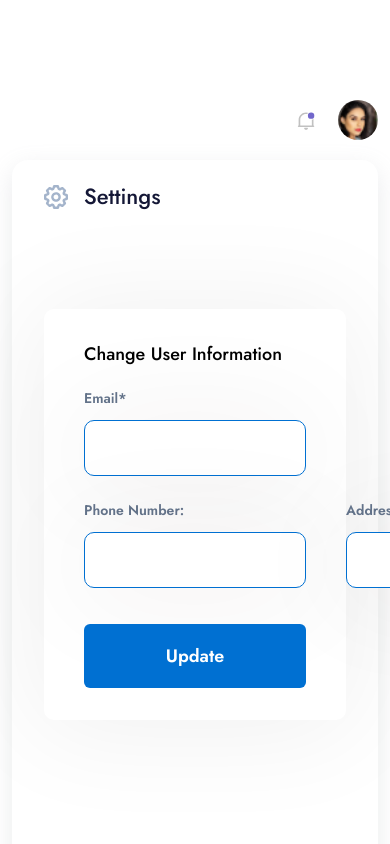
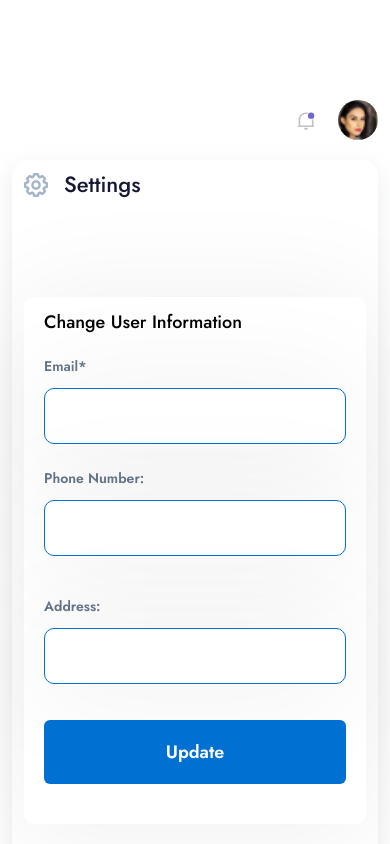
Before and after one commit to kamruz-zzaman/mitigately-dashboard-application, a React (Vite) app: page /setting in a window 390 px wide. Shown: the top 844 px of the page. Built offline with nearby package versions, Linux system fonts and the light colour scheme; sample sign-in values are in the browser's storage.

Commit message:
fixes some responsive issue in setting page

```diff
--- a/src/pages/Settings/Settings.jsx
+++ b/src/pages/Settings/Settings.jsx
@@ -6,7 +6,7 @@ const Settings = () => {
     <div>
       <Profile />
       <div
-        className="w-full h-screen p-5 rounded-2xl py-5 px-8"
+        className="w-full p-5 rounded-2xl py-2 px-3 md:py-5 md:px-8"
         style={{ boxShadow: "rgba(149, 157, 165, 0.2) 0px 8px 24px" }}
       >
         <div className="flex items-center gap-4">
@@ -28,9 +28,9 @@ const Settings = () => {
             Settings
           </p>
         </div>
-        <div className="flex justify-center">
+        <div className="flex justify-center pb-10">
           <div
-            className="max-w-[650px] w-full py-8 px-10 rounded-[10px] mt-24"
+            className="max-w-[650px] w-full py-3 px-5 md:py-8 md:px-10 rounded-[10px] bg-white mt-24 mb-24 pb-10"
             style={{ boxShadow: "-1px 4px 110px 9px rgba(0, 0, 0, 0.06)" }}
           >
             <h2 className="text-[18px] sm:text-[22px] text-[#000000] font-Jost font-medium mb-5">
@@ -56,7 +56,7 @@ const Settings = () => {
                   </div>
                 </div>
 
-                <div className="w-full flex gap-10">
+                <div className="w-full flex flex-col md:flex-row gap-10">
                   <div className="w-full flex flex-col gap-3">
                     <label
                       htmlFor=""
```
